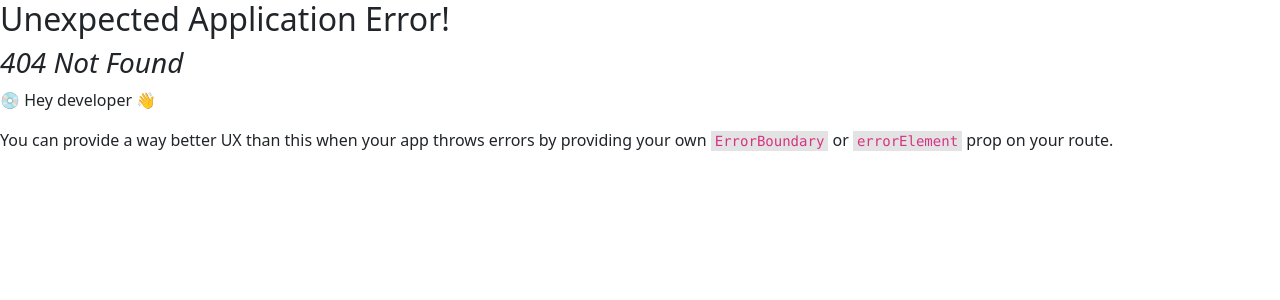
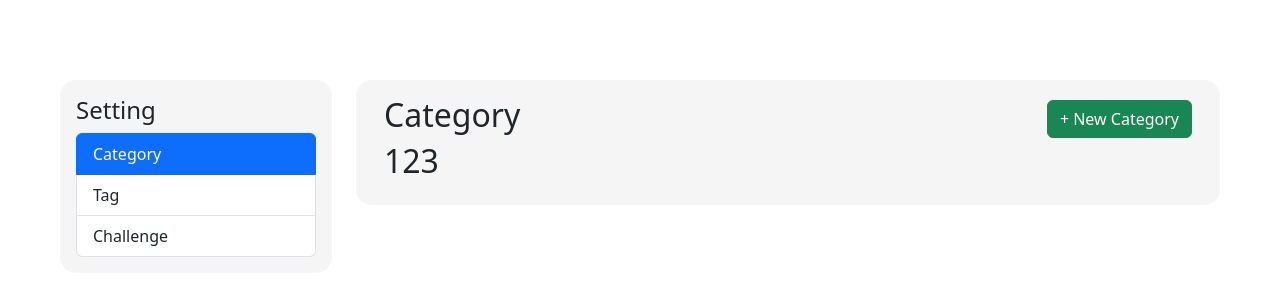
Before and after one commit to VanSanh1810/CTFWareHouse, a React (Vite) app in the folder client/: page /manage in a window 1280 px wide. Before the commit this address had no page. Shown: the top 300 px of the page. Built offline with nearby package versions, Linux system fonts and the light colour scheme.

Commit message:
Create: Chall page query system | manage page UI

```diff
--- a/client/src/components/Button/Button.component.tsx
+++ b/client/src/components/Button/Button.component.tsx
@@ -3,6 +3,7 @@ import React from 'react';
 type Props = {
     type?: 'default' | 'icon';
     children: React.ReactNode;
+    onClickFunc?: () => void;
 };
 
 const Button = (props: Props) => {
@@ -10,9 +11,13 @@ const Button = (props: Props) => {
         <>
             {props.type ? (
                 props.type === 'icon' ? (
-                    <button className='iconbtn'>{props.children}</button>
+                    <button className="iconbtn" onClick={props.onClickFunc}>
+                        {props.children}
+                    </button>
                 ) : (
-                    <button className='defaultbtn'>{props.children}</button>
+                    <button className="defaultbtn" onClick={props.onClickFunc}>
+                        {props.children}
+                    </button>
                 )
             ) : (
                 <button>{props.children}</button>
--- a/client/src/components/Header/Header.component.tsx
+++ b/client/src/components/Header/Header.component.tsx
@@ -22,7 +22,7 @@ const Header = (props: Props) => {
                                 <NavDropdown.Divider />
                                 <NavDropdown.Item href="#action5">Other</NavDropdown.Item>
                             </NavDropdown>
-                            <Nav.Link href="/account">Account</Nav.Link>
+                            <Nav.Link href="/manage">Manage</Nav.Link>
                         </Nav>
                         <Form className="d-flex">
                             <Form.Control
@@ -34,6 +34,11 @@ const Header = (props: Props) => {
                             />
                             <Button variant="outline-success">Search</Button>
                         </Form>
+                        <Form className="d-flex">
+                            <Button variant="outline-primary">
+                                <i className="fa-solid fa-user"></i>
+                            </Button>
+                        </Form>
                     </Navbar.Collapse>
                 </Container>
             </Navbar>
--- a/client/src/components/Pagination/Pagination.component.tsx
+++ b/client/src/components/Pagination/Pagination.component.tsx
@@ -1,7 +1,10 @@
 import React from 'react';
 import { Button } from '../Button';
 
-type Props = {};
+type Props = {
+    currentPage: number;
+    changePageFunc: (value: number) => void;
+};
 
 const Pagination = (props: Props) => {
     return (
@@ -10,15 +13,15 @@ const Pagination = (props: Props) => {
                 <i className="fa-solid fa-less-than"></i>
                 <i className="fa-solid fa-less-than"></i>
             </Button>
-            <Button type="icon">
+            <Button onClickFunc={() => props.changePageFunc(-1)} type="icon">
                 <i className="fa-solid fa-less-than"></i>
             </Button>
-            <button className='pagination-btn selected'>1</button>
-            <button className='pagination-btn'>1</button>
-            <button className='pagination-btn'>1</button>
+            <button className="pagination-btn selected">1</button>
+            <button className="pagination-btn">1</button>
+            <button className="pagination-btn">1</button>
             ...
-            <button className='pagination-btn selected'>1</button>
-            <Button type="icon">
+            <button className="pagination-btn selected">1</button>
+            <Button onClickFunc={() => props.changePageFunc(1)} type="icon">
                 <i className="fa-solid fa-greater-than"></i>
             </Button>
             <Button type="icon">
--- /dev/null
+++ b/client/src/helpers/index.ts
@@ -0,0 +1,5 @@
+export const updateQueryParams = (param: string, value: boolean) => {
+    const queryParams = new URLSearchParams(location.search);
+    queryParams.set(param, value ? '1' : '0');
+    history.replace({ search: queryParams.toString() });
+};
--- /dev/null
+++ b/client/src/layouts/ManageTabLayout.tsx
@@ -0,0 +1,22 @@
+import React from 'react';
+import { Button, Container } from 'react-bootstrap';
+
+type Props = {
+    children: React.ReactNode;
+    title: string;
+    createNewFunc: () => void;
+};
+
+const ManageTabLayout = (props: Props) => {
+    return (
+        <Container>
+            <div className="d-flex flex-direction-row align-items-center" style={{ justifyContent: 'space-between' }}>
+                <h2>{props.title}</h2>
+                <Button variant="success">+ New {props.title}</Button>
+            </div>
+            <div>{props.children}</div>
+        </Container>
+    );
+};
+
+export default ManageTabLayout;
--- a/client/src/pages/chall/ChallPage.tsx
+++ b/client/src/pages/chall/ChallPage.tsx
@@ -1,4 +1,4 @@
-import React, { ChangeEventHandler, useEffect } from 'react';
+import React, { ChangeEventHandler, useEffect, useState } from 'react';
 import { Badge, Button, Col, Container, Dropdown, Form, ListGroup, Modal, Row } from 'react-bootstrap';
 import { CardBox } from '../../components/CardBox';
 import { Pagination } from '../../components/Pagination';
@@ -30,6 +30,8 @@ const SearchFillter = (props: SearchFillterProps) => {
     // useSearchParams hook
     const [searchParams, setSearchParams] = useSearchParams();
 
+    const [selectedCate, setSelectedCate] = useState();
+
     // Lấy giá trị của tham số 'paramName'
 
     return (
@@ -41,9 +43,8 @@ const SearchFillter = (props: SearchFillterProps) => {
                     label="Hide Solved"
                     style={{ userSelect: 'none', fontWeight: 'bold' }}
                     onChange={(e) => {
-                        setSearchParams((preParam) => {
-                            return { ...preParam, hidesolve: e.currentTarget.checked ? '1' : '0' };
-                        });
+                        searchParams.set('hidesolve', e.currentTarget.checked ? '1' : '0');
+                        setSearchParams(searchParams);
                     }}
                 />
                 <Form.Check // prettier-ignore
@@ -52,16 +53,23 @@ const SearchFillter = (props: SearchFillterProps) => {
                     label="Show Bookmarked"
                     style={{ userSelect: 'none', fontWeight: 'bold' }}
                     onChange={(e) => {
-                        setSearchParams((preParam) => {
-                            return { ...preParam, bookmark: e.currentTarget.checked ? '1' : '0' };
-                        });
+                        searchParams.set('bookmark', e.currentTarget.checked ? '1' : '0');
+                        setSearchParams(searchParams);
                     }}
+                    defaultValue={searchParams.get('bookmark') ?? 1}
                 />
                 <h4 className="mt-4" style={{ userSelect: 'none' }}>
                     Category
                 </h4>
                 <ListGroup style={{ zIndex: -10 }}>
-                    <ListGroup.Item action onClick={() => {}} active>
+                    <ListGroup.Item
+                        action
+                        onClick={(e) => {
+                            searchParams.set('bookmark', e.currentTarget.checked ? '1' : '0');
+                            setSearchParams(searchParams);
+                        }}
+                        active
+                    >
                         All Category
                     </ListGroup.Item>
                     <ListGroup.Item action onClick={() => {}}>
@@ -91,7 +99,7 @@ const SearchFillter = (props: SearchFillterProps) => {
 const ChallList = () => {
     const [searchParams, setSearchParams] = useSearchParams();
 
-    const queryPage = searchParams.get('page');
+    const queryPage = parseInt(searchParams.get('page') || '1');
     const queryCategory = searchParams.get('category');
     const queryHideSolve = searchParams.get('hidesolve');
     const queryBookmark = searchParams.get('bookmark');
@@ -99,29 +107,22 @@ const ChallList = () => {
     const [challList, setChallList] = React.useState([]);
 
     useEffect(() => {
-        const changePage = async () => {
-            let page: number;
-            if (!queryPage?.trim()) {
-                page = 1;
-            } else {
-                try {
-                    page = parseInt(queryPage.trim());
-                } catch (e) {
-                    page = 1;
-                }
-            }
-
-            //const response = await axiosInstance.get('ch');
-        };
-        //changePage();
-
         alert([queryPage, queryCategory, queryHideSolve, queryBookmark]);
     }, [queryPage, queryCategory, queryHideSolve, queryBookmark]);
+
+    const changePage = (value: number) => {
+        const newPageNum = queryPage + value;
+        console.log(newPageNum);
+        if (newPageNum > 0) {
+            searchParams.set('page', newPageNum.toString());
+            setSearchParams(searchParams);
+        }
+    };
 
     return (
         <Container fluid>
             <Row className="d-flex justify-content-center align-item-center">
-                <Pagination />
+                <Pagination changePageFunc={changePage} currentPage={queryPage} />
             </Row>
             <Row>
                 <Col xl={4} md={4} sm={6} className="mb-4">
@@ -129,7 +130,7 @@ const ChallList = () => {
                 </Col>
             </Row>
             <Row className="d-flex justify-content-center align-item-center">
-                <Pagination />
+                <Pagination changePageFunc={changePage} currentPage={queryPage} />
             </Row>
             {/* ------------------------------------MODAL---------------------------------------- */}
             <ChallModal />
--- /dev/null
+++ b/client/src/pages/manage/ManagePage.tsx
@@ -0,0 +1,72 @@
+import React, { useEffect, useState } from 'react';
+import { Button, Col, Container, ListGroup, Row } from 'react-bootstrap';
+import { CardBox } from '../../components/CardBox';
+import ManageTabLayout from '../../layouts/ManageTabLayout';
+
+type Props = {};
+
+const ManagePage = (props: Props) => {
+    const [activeTab, setActiveTab] = useState<number>(1);
+
+    const renderComponent = () => {
+        switch (activeTab) {
+            case 1:
+                return <CategoryTab />;
+            case 2:
+                return <h3>Tab2</h3>;
+            case 3:
+                return <h3>Tab3</h3>;
+            default:
+                return <h3>Tab1</h3>;
+        }
+    };
+
+    return (
+        <Container>
+            <Row>
+                <Col xs={12} sm={6} md={4} lg={3}>
+                    <CardBox>
+                        <h4>Setting</h4>
+                        <SideNav activeTab={activeTab} setActiveTab={setActiveTab} />
+                    </CardBox>
+                </Col>
+                <Col xs={12} sm={6} md={8} lg={9}>
+                    <CardBox>{renderComponent()}</CardBox>
+                </Col>
+            </Row>
+        </Container>
+    );
+};
+
+export default ManagePage;
+
+interface SideNavProps {
+    activeTab: number;
+    setActiveTab: (tabIndex: number) => void;
+}
+
+const SideNav = (props: SideNavProps) => {
+    return (
+        <>
+            <ListGroup>
+                <ListGroup.Item action active={props.activeTab === 1} onClick={() => props.setActiveTab(1)}>
+                    Category
+                </ListGroup.Item>
+                <ListGroup.Item action active={props.activeTab === 2} onClick={() => props.setActiveTab(2)}>
+                    Tag
+                </ListGroup.Item>
+                <ListGroup.Item action active={props.activeTab === 3} onClick={() => props.setActiveTab(3)}>
+                    Challenge
+                </ListGroup.Item>
+            </ListGroup>
+        </>
+    );
+};
+
+const CategoryTab = () => {
+    return (
+        <ManageTabLayout title="Category" createNewFunc={() => console.log('oke')}>
+            <h2>123</h2>
+        </ManageTabLayout>
+    );
+};
--- /dev/null
+++ b/client/src/pages/manage/index.ts
@@ -0,0 +1 @@
+export { default as ManagePage } from './ManagePage';
--- a/client/src/routers/RoutesCom.tsx
+++ b/client/src/routers/RoutesCom.tsx
@@ -3,6 +3,7 @@ import { HomePage } from '../pages/home';
 import MainLayout from '../layouts/MainLayout';
 import { NotFoundPage } from '../pages/404';
 import { ChallPage } from '../pages/chall';
+import { ManagePage } from '../pages/manage';
 
 export const router = createBrowserRouter([
     {
@@ -21,4 +22,12 @@ export const router = createBrowserRouter([
             </MainLayout>
         ),
     },
+    {
+        path: '/manage',
+        element: (
+            <MainLayout>
+                <ManagePage />
+            </MainLayout>
+        ),
+    },
 ]);
```
